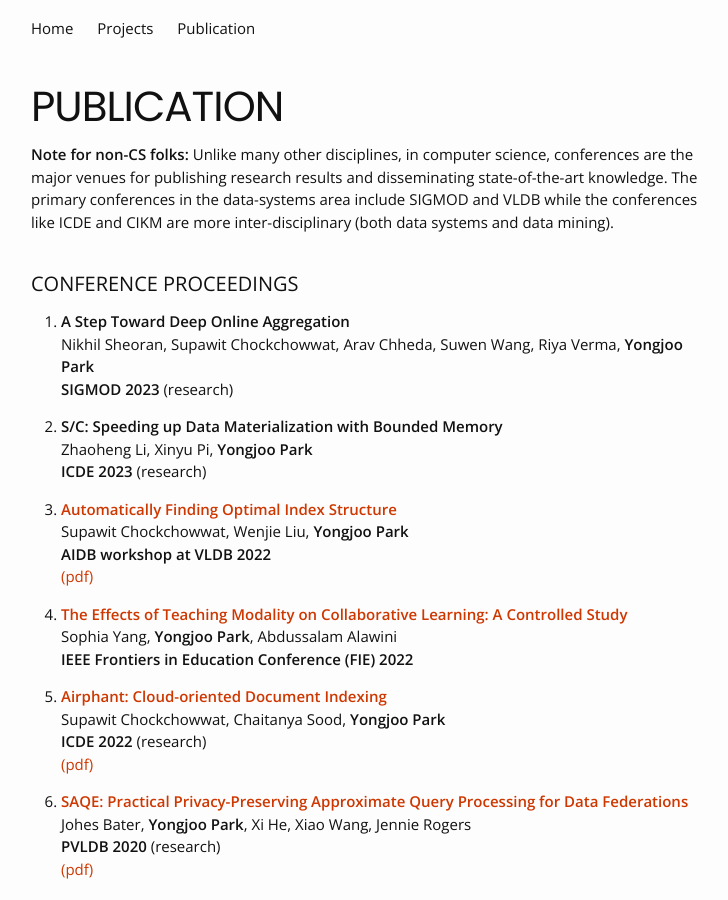
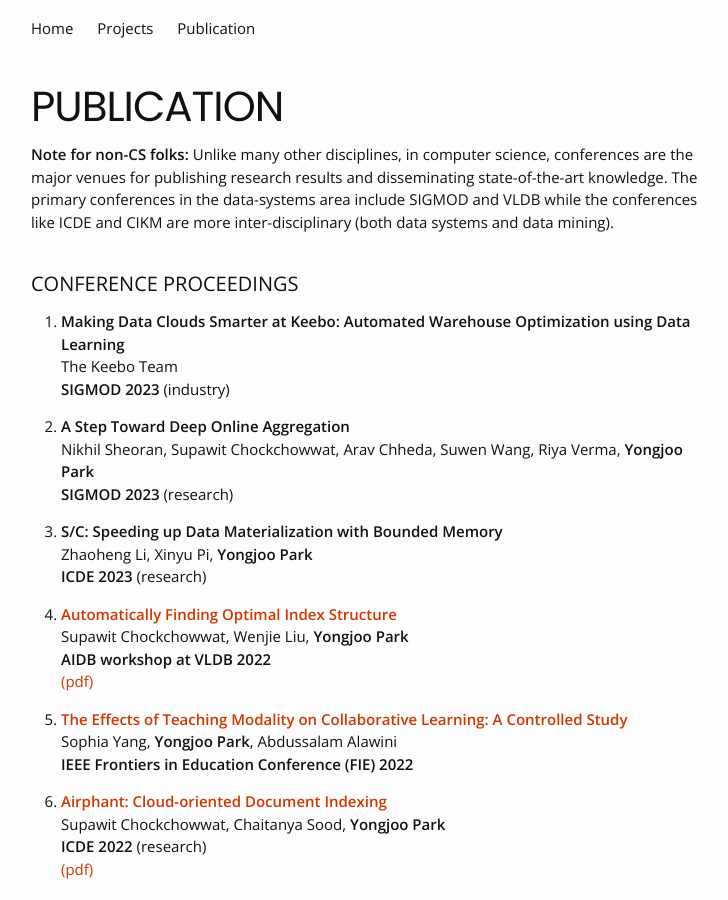
Before and after one commit to pyongjoo/pyongjoo.github.io, a Jekyll site: the page built from publication.md, in a window 1280 px wide and 900 px high. Shown: the whole window, without its empty margins (269-997 px from the left). Built offline with Jekyll 4.4.1, drawn with Linux system fonts in a browser that asks for light colours.

Commit message:
keebo sigmod23 paper added to publication

```diff
--- a/publication.md
+++ b/publication.md
@@ -16,6 +16,10 @@ while the conferences like ICDE and CIKM are more inter-disciplinary (both data
 
 
 ### CONFERENCE PROCEEDINGS
+
+1. **Making Data Clouds Smarter at Keebo: Automated Warehouse Optimization using Data Learning**
+   The Keebo Team
+   **SIGMOD 2023** (industry)
 
 1. **A Step Toward Deep Online Aggregation**
    Nikhil Sheoran, Supawit Chockchowwat, Arav Chheda, Suwen Wang, Riya Verma, **Yongjoo Park**
```
